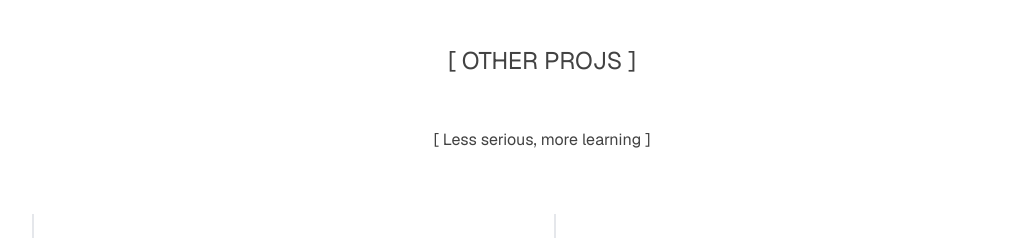
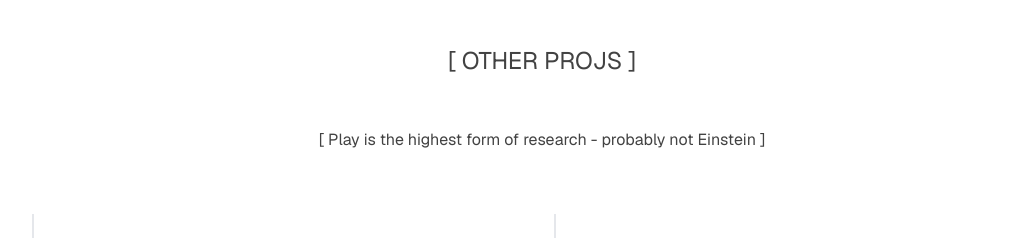
Before and after one commit to lemonlemonde/lemonlemonde.github.io, a Next.js app in the folder lemon-website/: page / in a window 1280 px wide. Shown: the part 2560-2798 px from the top of the page, without its empty margins (98-1134 px from the left). Built offline with nearby package versions, Linux system fonts and the light colour scheme.

Commit message:
not einstein

```diff
--- a/lemon-website/src/app/page.js
+++ b/lemon-website/src/app/page.js
@@ -92,7 +92,7 @@ export default function Home() {
         <div className="flex-row w-full space-y-5">
 
           <SectionTitle title={"OTHER PROJS"}/>
-          <p className="flex w-full justify-center pb-[40px]">[ Less serious, more learning ]</p>
+          <p className="flex w-full justify-center pb-[40px]">[ Play is the highest form of research - probably not Einstein ]</p>
 
           <div className="flex lg:flex-row flex-col w-full lg:space-x-5 lg:space-y-0 space-y-10 space-x-0">
             <CringeCanonCard/>
```
